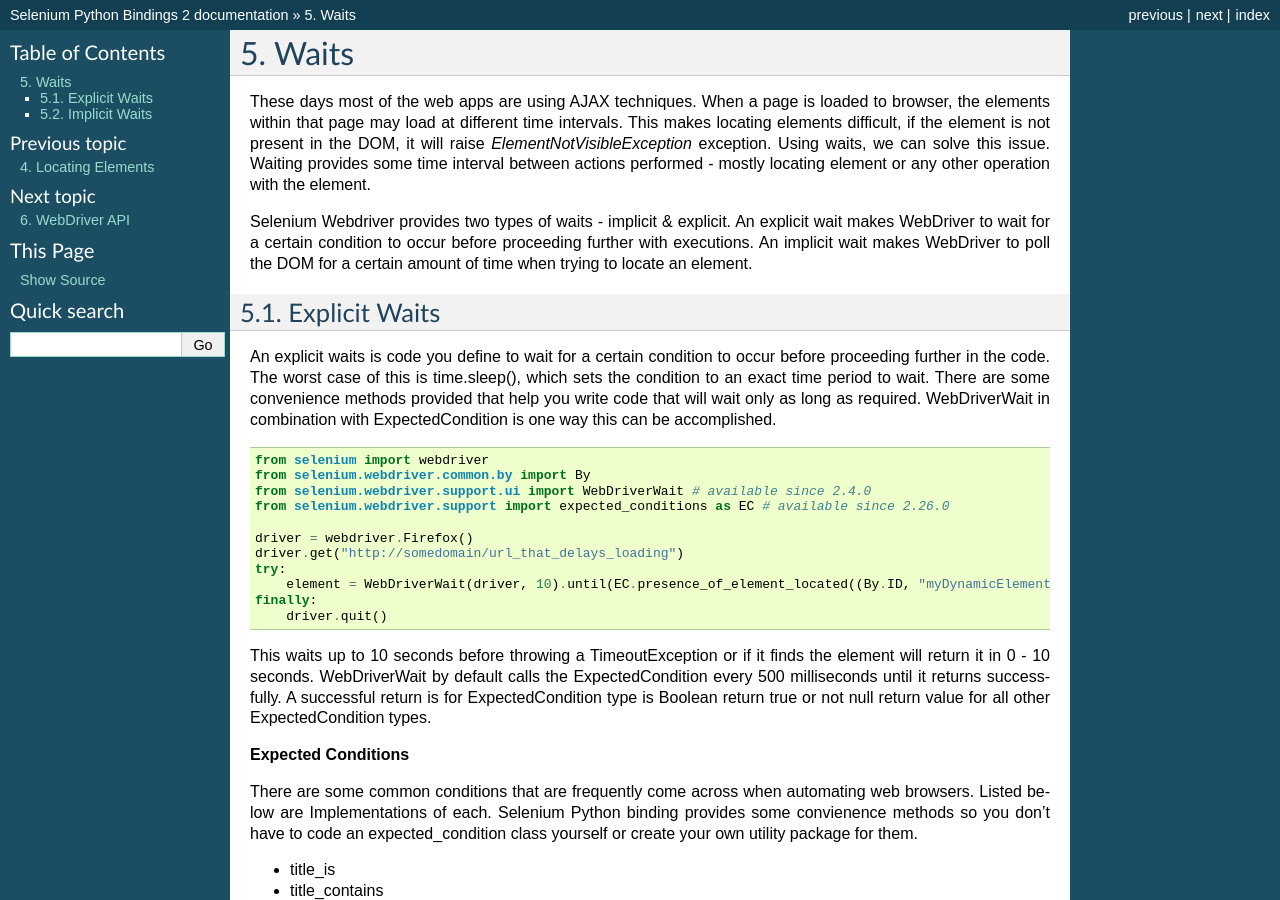
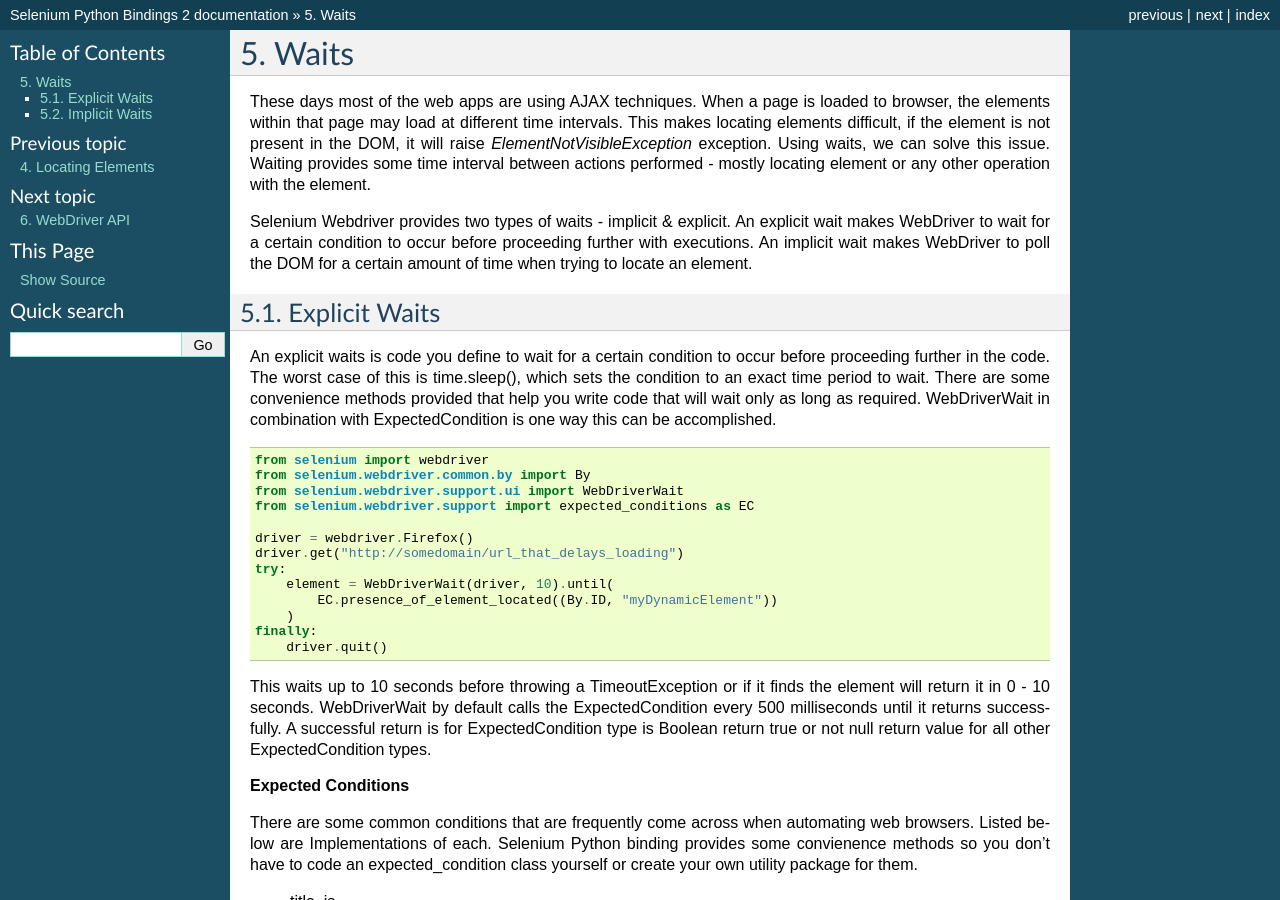
Before and after one commit to baijum/selenium-python, a Sphinx documentation site: the page built from source/waits.rst, in a window 1280 px wide and 900 px high. Built offline with Sphinx 7.4.7, drawn with Linux system fonts in a browser that asks for light colours.

Commit message:
80 char max per line for code (better for PDF)

```diff
--- a/source/waits.rst
+++ b/source/waits.rst
@@ -34,13 +34,15 @@
 
   from selenium import webdriver
   from selenium.webdriver.common.by import By
-  from selenium.webdriver.support.ui import WebDriverWait # available since 2.4.0
-  from selenium.webdriver.support import expected_conditions as EC # available since 2.26.0
+  from selenium.webdriver.support.ui import WebDriverWait
+  from selenium.webdriver.support import expected_conditions as EC
 
   driver = webdriver.Firefox()
   driver.get("http://somedomain/url_that_delays_loading")
   try:
-      element = WebDriverWait(driver, 10).until(EC.presence_of_element_located((By.ID, "myDynamicElement")))
+      element = WebDriverWait(driver, 10).until(
+          EC.presence_of_element_located((By.ID, "myDynamicElement"))
+      )
   finally:
       driver.quit()
 
```
